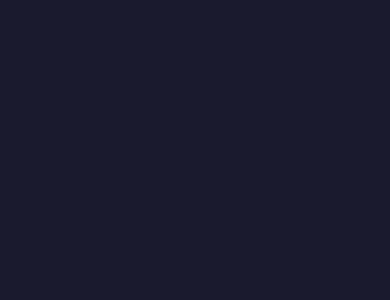
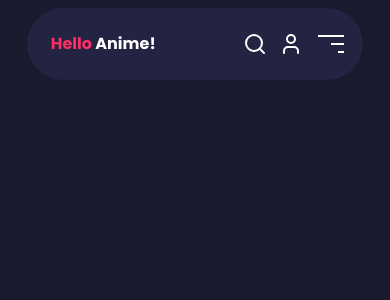
Before and after one commit to KacperBartlomiejczak/Hello-Anime, a Next.js app: page / in a window 390 px wide. Shown: the top 300 px of the page. Built offline with nearby package versions, Linux system fonts and the light colour scheme.

Commit message:
Refactor Navbar components to use dynamic links; update styles and hamburger button

```diff
--- a/package.json
+++ b/package.json
@@ -9,9 +9,13 @@
     "lint": "eslint"
   },
   "dependencies": {
+    "clsx": "^2.1.1",
+    "framer-motion": "^12.23.26",
+    "lucide-react": "^0.556.0",
     "next": "16.0.8",
     "react": "19.2.1",
-    "react-dom": "19.2.1"
+    "react-dom": "19.2.1",
+    "tailwind-merge": "^3.4.0"
   },
   "devDependencies": {
     "@tailwindcss/postcss": "^4",
--- a/src/app/page.tsx
+++ b/src/app/page.tsx
@@ -1,5 +1,9 @@
-
+import Navbar from "@/components/navbar/navbar";
 
 export default function Home() {
-  return <main></main>;
+  return (
+    <main>
+      <Navbar />
+    </main>
+  );
 }
--- /dev/null
+++ b/src/components/navbar/NavLinks.tsx
@@ -0,0 +1,40 @@
+import classes from "./navLinks.module.css";
+import { cn } from "@/lib/utils";
+import Link from "next/link";
+interface NavLinksProps {
+  isActive: boolean;
+  onClick: () => void;
+  href: string[];
+}
+
+export default function NavLinks({ isActive, onClick, href }: NavLinksProps) {
+  return (
+    <ul
+      className={cn(
+        "fixed top-0 left-0 h-screen w-screen flex flex-col justify-center items-center bg-secondary-background transition-transform gap-4 z-40",
+        isActive ? "translate-x-0" : "translate-x-full cursor-pointer"
+      )}
+    >
+      <li>
+        <Link href={href[0]} className={cn(classes.link)} onClick={onClick}>
+          Top Animes
+        </Link>
+      </li>
+      <li>
+        <Link href={href[0]} className={cn(classes.link)} onClick={onClick}>
+          Categories
+        </Link>
+      </li>
+      <li>
+        <Link href={href[0]} className={cn(classes.link)} onClick={onClick}>
+          News
+        </Link>
+      </li>
+      <li>
+        <Link href={href[0]} className={cn(classes.link)} onClick={onClick}>
+          Contact us
+        </Link>
+      </li>
+    </ul>
+  );
+}
--- /dev/null
+++ b/src/components/navbar/hamburger.module.css
@@ -0,0 +1,32 @@
+.hamburger {
+  width: 32px;
+  height: 32px;
+  display: flex;
+  gap: 6px;
+  flex-direction: column;
+  align-items: end;
+  justify-content: center;
+  padding: 0.2em;
+  cursor: pointer;
+}
+
+.hamburgerLine {
+  height: 2px;
+  background-color: #fff;
+  transition: width 0.3s, color 0.3s ease-in 1s;
+}
+
+.hamburgerLine:first-child {
+  width: 100%;
+}
+.hamburgerLine:nth-child(2) {
+  width: 50%;
+}
+.hamburgerLine:nth-child(3) {
+  width: 25%;
+}
+
+.hamburger:focus > .hamburgerLine {
+  background: var(--color-brand);
+  width: 100%;
+}
--- /dev/null
+++ b/src/components/navbar/navHamburger.tsx
@@ -0,0 +1,21 @@
+import { cn } from "@/lib/utils";
+import { ButtonHTMLAttributes } from "react";
+import classes from "./hamburger.module.css";
+
+interface NavHamburgerProps extends ButtonHTMLAttributes<HTMLButtonElement> {
+  isActive: boolean;
+}
+
+export default function NavHamburger({
+  isActive,
+  className,
+  ...props
+}: NavHamburgerProps) {
+  return (
+    <button className={cn(classes.hamburger, className)} {...props} aria-label="Toggle navigation menu">
+      <span className={classes.hamburgerLine}></span>
+      <span className={classes.hamburgerLine}></span>
+      <span className={classes.hamburgerLine}></span>
+    </button>
+  );
+}
--- /dev/null
+++ b/src/components/navbar/navLink.tsx
@@ -0,0 +1,46 @@
+import { cn } from "@/lib/utils";
+import Link from "next/link";
+
+interface navLinkProps {
+  isButton?: boolean;
+  href?: string;
+  children: React.ReactNode;
+  className?: string;
+  onClick?: () => void;
+}
+
+export default function NavLink({
+  isButton,
+  href,
+  children,
+  className,
+  onClick,
+}: navLinkProps) {
+  return (
+    <>
+      {isButton ? (
+        <button
+          className={cn(
+            "text-white hover:text-brand focus:text-brand transition-colors duration-300 cursor-pointer",
+            className
+          )}
+          onClick={onClick}
+          aria-label="Opening search bar to search your favourite anime"
+        >
+          {children}
+        </button>
+      ) : (
+        <Link
+          href={href ? href : "/"}
+          className={cn(
+            "text-white hover:text-brand focus:text-brand transition-colors duration-300 cursor-pointer",
+            className
+          )}
+          aria-label="if you re logged its link to your profile when you re not its loggin"
+        >
+          {children}
+        </Link>
+      )}
+    </>
+  );
+}
--- /dev/null
+++ b/src/components/navbar/navLinks.module.css
@@ -0,0 +1,28 @@
+.link {
+  position: relative;
+  font-family: var(--font-inter);
+  font-weight: var(--font-weight-medium);
+  transition: colors 0.3s ease-out;
+
+}
+
+.link::before {
+  content: "";
+  position: absolute;
+  bottom: -5px;
+  width: 100%;
+  height: 2px;
+  background-color: var(--color-brand);
+  scale: 0;
+  transition: scale 0.3s ease-in-out;
+  transform-origin: right;
+}
+
+.link:hover::before {
+  scale: 1;
+  transform-origin: left;
+}
+
+.link:hover {
+  color: var(--color-brand);
+}
--- /dev/null
+++ b/src/components/navbar/navSearchAnime.tsx
@@ -0,0 +1,62 @@
+import { AnimatePresence, motion } from "framer-motion";
+import { useState } from "react";
+import { X } from "lucide-react";
+
+interface NavSearchAnimeProps {
+  isSearch: boolean;
+  onClick: () => void;
+}
+
+export default function NavSearchAnime({
+  isSearch,
+  onClick,
+}: NavSearchAnimeProps) {
+  const [isFocused, setIsFocused] = useState(false);
+  return (
+    <AnimatePresence mode="wait">
+      {isSearch && (
+        <motion.div
+          key="search-overlay"
+          initial={{ opacity: 0 }}
+          animate={{ opacity: 1 }}
+          exit={{ opacity: 0 }}
+          transition={{ duration: 0.3 }}
+          className="fixed inset-0 z-60 flex items-center justify-center p-8"
+        >
+          <motion.div
+            initial={{ opacity: isSearch ? 1 : 0 }}
+            animate={{ opacity: isSearch ? 1 : 0 }}
+            exit={{ opacity: isSearch ? 1 : 0 }}
+            className="absolute inset-0 bg-secondary-background blur-sm pointer-events-auto z-50"
+          ></motion.div>
+          <motion.div
+            initial={{ scale: 0, rotate: -180 }}
+            animate={{ scale: 1, rotate: 0 }}
+            exit={{ scale: 0, rotate: 180 }}
+            transition={{ delay: 0.1 }}
+            className="absolute right-5 top-5 z-60"
+          >
+            <button className="p-4 cursor-pointer" onClick={onClick}>
+              <X size={32} />
+            </button>
+          </motion.div>
+
+          <motion.div
+            initial={{ y: 0 }}
+            animate={{ y: isFocused ? -200 : 0 }}
+            transition={{ type: "spring", stiffness: 300, damping: 30 }}
+            className="z-60 "
+          >
+            <input
+              type="text"
+              placeholder="Search for anime"
+              className="px-4 py-2 border-b-white border-b-2 outline-none focus:border-b-brand transition-colors md:px-8"
+              onFocus={() => setIsFocused(true)}
+              onBlur={() => setIsFocused(false)}
+            />
+          </motion.div>
+        </motion.div>
+      )}
+    </AnimatePresence>
+  );
+}
--- a/src/components/navbar/navbar.tsx
+++ b/src/components/navbar/navbar.tsx
@@ -0,0 +1,53 @@
+"use client";
+
+import { User, Search } from "lucide-react";
+import NavLink from "./navLink";
+import NavHamburger from "./navHamburger";
+import Link from "next/link";
+import { useState } from "react";
+import { X } from "lucide-react";
+
+import NavLinks from "./NavLinks";
+import { AnimatePresence, motion } from "framer-motion";
+import { cn } from "@/lib/utils";
+import NavSearchAnime from "./navSearchAnime";
+
+export default function Navbar() {
+  const [isActive, setIsActive] = useState(false);
+  const [isFocused, setIsFocused] = useState(false);
+  const [isSearch, setIsSearch] = useState(false);
+
+  console.log(isFocused);
+  return (
+    <header className="w-screen min-h-[5vh] bg-background flex items-center justify-center p-2 text-white relative">
+      <nav className="container bg-secondary-background max-w-[90%] p-4 rounded-full flex items-center justify-between sticky    z-50">
+        <Link
+          href="/"
+          className="font-poppins font-bold p-2 text-base cursor-pointer z-50"
+        >
+          <span className="text-brand">Hello</span> Anime!
+        </Link>
+        <NavLinks
+          isActive={isActive}
+          onClick={() => setIsActive(false)}
+          href={["/", "/", "/", "/"]}
+        />
+        <div className="flex flex-row gap-3 items-center z-50">
+          <NavLink isButton onClick={() => setIsSearch(true)}>
+            <Search size={24} />
+          </NavLink>
+          <NavLink href="/login">
+            <User size={24} />
+          </NavLink>
+          <NavHamburger
+            isActive={isActive}
+            onClick={() => {
+              setIsActive((prevState) => !prevState);
+            }}
+          />
+        </div>
+      </nav>
+      <NavSearchAnime isSearch={isSearch} onClick={() => setIsSearch(false)} />
+    </header>
+  );
+}
--- /dev/null
+++ b/src/lib/utils.ts
@@ -0,0 +1,6 @@
+import { type ClassValue, clsx } from "clsx";
+import { twMerge } from "tailwind-merge";
+
+export const cn = (...inputs: ClassValue[]) => {
+  return twMerge(clsx(inputs));
+};
```
Also changed, not shown: 1 other file (tests, documents, lock files or other folders).
